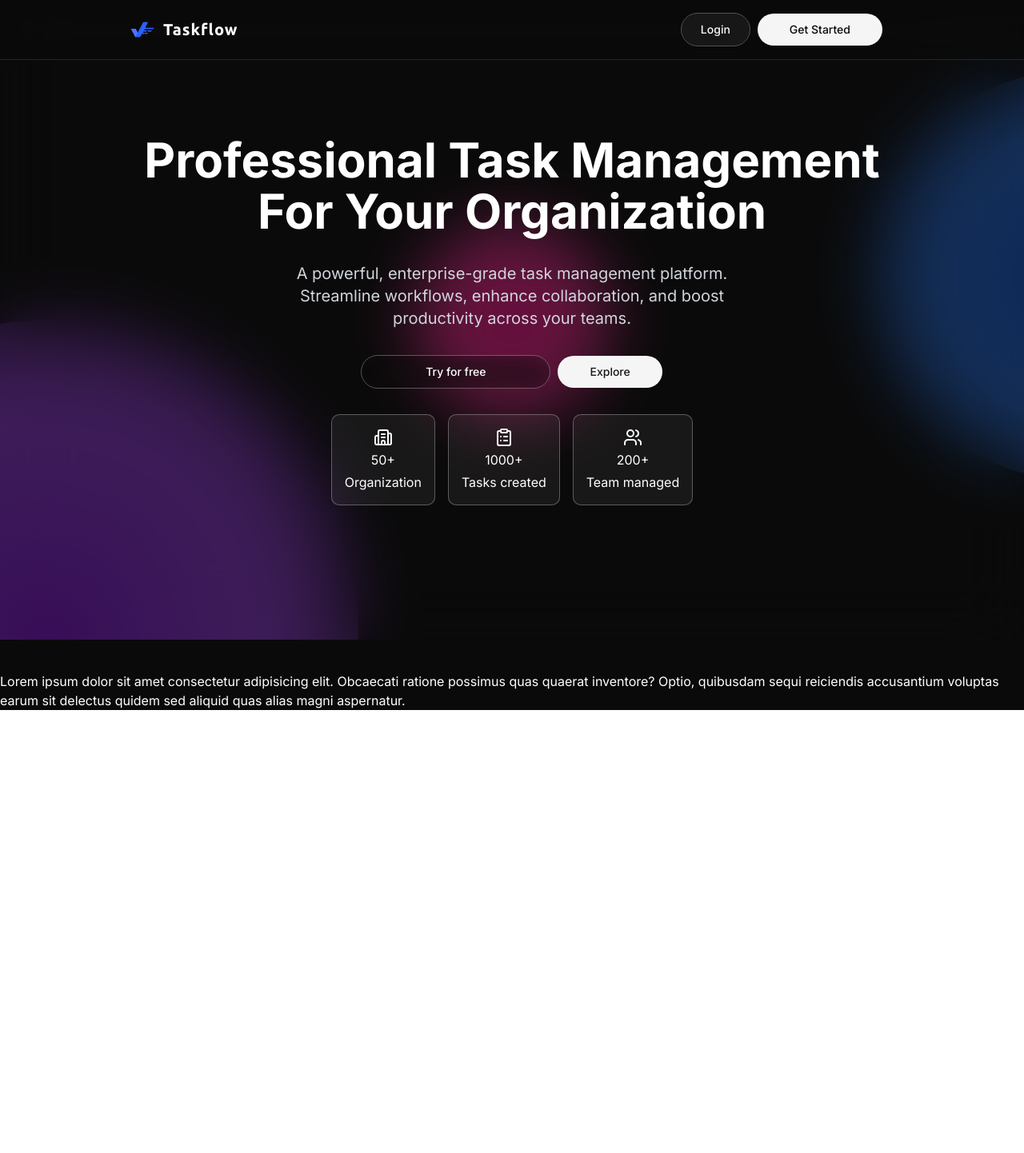
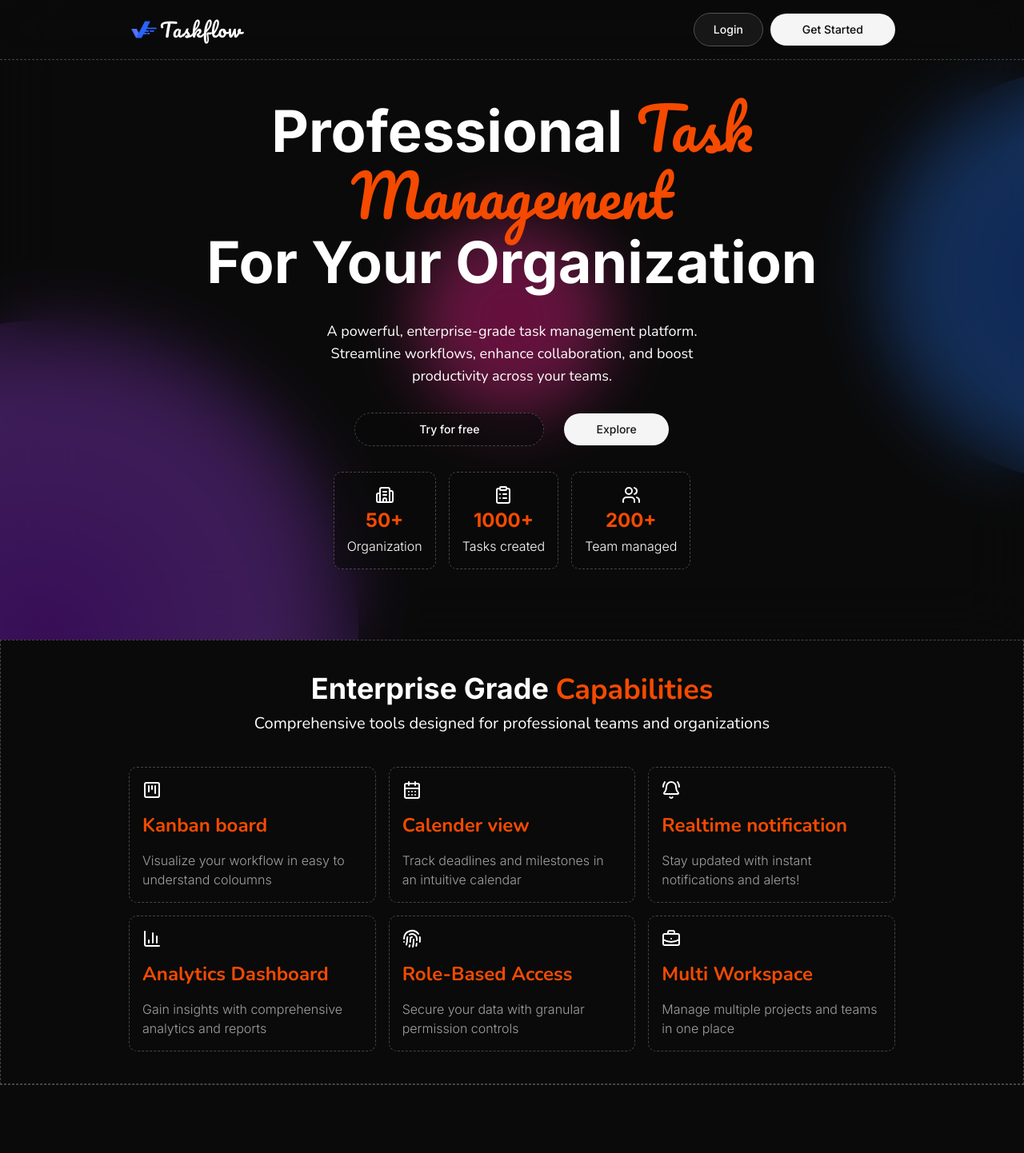
Before and after one commit to divybajpai05/Taskflow, a React (Vite) app in the folder client/: page / in a window 1280 px wide. Shown: the top 1442 px of the page at 80% size. Before the commit the page ends 888 px from the top, so only its background shows below. Built offline with nearby package versions, Linux system fonts and the light colour scheme.

Commit message:
capability section added

```diff
--- a/client/src/components/landingpage/AuthDialog.tsx
+++ b/client/src/components/landingpage/AuthDialog.tsx
@@ -3,7 +3,15 @@ import Signin from "./Signin";
 import Signup from "./Signup";
 import { Button } from "../ui/button";
 
-export default function AuthDialogs() {
+interface AuthDialogsProps {
+  trigger?: React.ReactNode;
+  renderDefaultButtons?: boolean;
+}
+
+export default function AuthDialogs({
+  trigger,
+  renderDefaultButtons = true,
+}: AuthDialogsProps) {
   const [isSigninOpen, setIsSigninOpen] = useState(false);
   const [isSignupOpen, setIsSignupOpen] = useState(false);
 
@@ -19,19 +27,29 @@ export default function AuthDialogs() {
 
   return (
     <>
+      {renderDefaultButtons && (
+        <div className="flex flex-row gap-2">
           <Button
             onClick={openSignin}
-        className="border-neutral-600 sm:px-6 sm:py-5 rounded-full cursor-pointer"
+            className="shine-glass border-neutral-600 sm:px-6 sm:py-5 sm:rounded-full cursor-pointer"
           >
             Login
           </Button>
           <Button
-        className="cursor-pointer sm:px-10 sm:py-5 rounded-full text-neutral-950"
+            className="cursor-pointer sm:px-10 sm:py-5 sm:rounded-full text-neutral-950"
             variant={"secondary"}
             onClick={openSignup}
           >
             Get Started
           </Button>
+        </div>
+      )}
+
+      {trigger && (
+        <div onClick={openSignup}>
+          {trigger}
+        </div>
+      )}
 
       <Signin
         open={isSigninOpen}
--- /dev/null
+++ b/client/src/components/landingpage/Capabilities.tsx
@@ -0,0 +1,71 @@
+import {
+  BellRing,
+  BriefcaseBusiness,
+  CalendarDays,
+  ChartColumn,
+  FingerprintPattern,
+  SquareKanban,
+} from "lucide-react";
+
+const capabilityItems = [
+  {
+    icon: <SquareKanban />,
+    title: "Kanban board",
+    description: "Visualize your workflow in easy to understand coloumns",
+  },
+  {
+    icon: <CalendarDays />,
+    title: "Calender view",
+    description: "Track deadlines and milestones in an intuitive calendar",
+  },
+
+  {
+    icon: <BellRing />,
+    title: "Realtime notification",
+    description: "Stay updated with instant notifications and alerts!",
+  },
+  {
+    icon: <ChartColumn />,
+    title: "Analytics Dashboard",
+    description: "Gain insights with comprehensive analytics and reports",
+  },
+  {
+    icon: <FingerprintPattern />,
+    title: "Role-Based Access",
+    description: "Secure your data with granular permission controls",
+  },
+  {
+    icon: <BriefcaseBusiness />,
+    title: "Multi Workspace",
+    description: "Manage multiple projects and teams in one place",
+  },
+];
+
+export default function Capabilities() {
+  return (
+    <div className=" flex flex-col gap-10 justify-center items-center">
+      <div className="">
+        <h1 className="text-4xl text-center font-bold mb-2">
+          Enterprise Grade{" "}
+          <span className="text-orange-600 special-font">Capabilities</span>
+        </h1>
+        <p className="text-center special-font font-light text-xl">
+          Comprehensive tools designed for professional teams and organizations
+        </p>
+      </div>
+
+      <div className="grid grid-cols-1 sm:grid-cols-3 gap-4">
+        {capabilityItems.map((item, index) => (
+          <div
+            key={index}
+            className="shine-glass w-full sm:w-auto flex flex-col gap-4 border border-dashed border-neutral-400/40 p-4 rounded-lg"
+          >
+            {item.icon}
+            <p className="text-orange-600 font-bold special-font text-2xl">{item.title}</p>
+            <p className="font-light text-neutral-400">{item.description}</p>
+          </div>
+        ))}
+      </div>
+    </div>
+  );
+}
--- a/client/src/components/landingpage/Footer.tsx
+++ b/client/src/components/landingpage/Footer.tsx
@@ -1,10 +1,28 @@
+import { Link } from "react-router-dom";
+
 export default function Footer() {
   return (
-    <div className="relative bg-neutral-950 text-white">
-      Lorem ipsum dolor sit amet consectetur adipisicing elit. Obcaecati ratione
-      possimus quas quaerat inventore? Optio, quibusdam sequi reiciendis
-      accusantium voluptas earum sit delectus quidem sed aliquid quas alias
-      magni aspernatur.
+    <div className="relative flex flex-col sm:flex-row sm:items-center justify-between bg-neutral-950 text-white px-4 sm:px-10 py-10 sm:py-20 lg:px-40 border-t border-dashed border-neutral-400/40">
+      <div className="flex flex-col gap-2">
+        <div className="flex flex-row items-center">
+          <img src="logo.png" alt="logo" className="w-12 sm:w-10" />
+          <h1 className="pacifico-regular text-2xl font-bold tracking-wider">
+            Taskflow
+          </h1>
+        </div>
+        <p className="font-light">Task & Team management software.</p>
+      </div>
+
+      <div className="font-light">
+        <span> Developed by </span>{" "}
+        <Link
+          className="hover:underline underline-offset-4 text-orange-600 pacifico-regular"
+          to={"https://origincreativeagency.com/"}
+          target="_blank"
+        >
+          origincreativeagency.com
+        </Link>
+      </div>
     </div>
   );
 }
--- a/client/src/components/landingpage/Header.tsx
+++ b/client/src/components/landingpage/Header.tsx
@@ -2,15 +2,20 @@ import AuthDialogs from "./AuthDialog";
 
 export default function Header() {
   return (
-    <header className="z-10 bg-neutral-950/50 backdrop-blur-md flex flex-row justify-between items-center px-10 py-4 lg:px-40 text-white border-b border-b-neutral-800 fixed w-full">
-      <div className="flex flex-row gap-2 items-center">
-        <img src="logo.png" alt="logo" width={36} />
-        <h1 className="special-font text-xl font-semibold tracking-wider">
-          Taskflow
-        </h1>
+    <header className="z-10 bg-neutral-950/50 backdrop-blur-md flex flex-row justify-between items-center px-4 sm:px-10 py-2 sm:py-4 lg:px-40 text-white border-b border-dashed border-neutral-400/40 fixed w-full">
+      <div className="flex flex-row items-center">
+        <img src="logo.png" alt="logo" className="w-12 sm:w-10" />
+        <div className="sm:flex flex-col cursor-pointer">
+          <h1 className="pacifico-regular text-2xl font-bold tracking-wider">
+            Taskflow
+          </h1>
+          {/* <span className="text-xs italic self-end -m-2 font-bo">
+            by origin
+          </span> */}
+        </div>
       </div>
-      <div className="flex flex-row items-center gap-2">
-        <AuthDialogs/>
+      <div className="">
+        <AuthDialogs renderDefaultButtons={true} />
       </div>
     </header>
   );
--- a/client/src/components/landingpage/Hero.tsx
+++ b/client/src/components/landingpage/Hero.tsx
@@ -1,11 +1,29 @@
 import { RadialGlow } from "@/components/ui/gloweffect";
 import { Button } from "../ui/button";
 import { Building2, ClipboardList, Users } from "lucide-react";
-import { Activity } from "react";
+import AuthDialogs from "./AuthDialog";
+
+const HeroSectionHightlight = [
+  {
+    icon: <Building2 />,
+    value: "50+",
+    text: "Organization",
+  },
+  {
+    icon: <ClipboardList />,
+    value: "1000+",
+    text: "Tasks created",
+  },
+  {
+    icon: <Users />,
+    value: "200+",
+    text: "Team managed",
+  },
+];
 
 export default function Hero() {
   return (
-    <div className="relative h-screen">
+    <div className="relative h-full sm:h-screen">
       <div className="fixed inset-0 overflow-hidden">
         <RadialGlow
           color="purple"
@@ -27,21 +45,31 @@ export default function Hero() {
         />
       </div>
 
-      <div className="flex items-center relative px-10 xl:px-40 text-center h-dvh bg-neutral-950/60 backdrop-blur-2xl">
-        <div className="text-white">
-          <h1 className="text-4xl lg:text-6xl font-bold text-white mb-8 leading-16">
-            Professional Task Management <br />
-            For Your Organization
+      <div className="flex items-center relative py-10 sm:pt-0 px-4 sm:px-10 xl:px-40 text-center h-full bg-neutral-950/60 backdrop-blur-2xl">
+        <div className="text-white mt-12 sm:mt-18">
+          <h1 className=" text-4xl lg:text-7xl font-bold text-white mb-8 sm:leading-20">
+            <span className="">Professional</span>{" "}
+            <span className="pacifico-regular text-orange-600">
+              Task Management
+            </span>{" "}
+            <span></span>
+            <br />
+            For Your <span className="">Organization</span>
           </h1>
-          <p className="text-sm lg:text-xl text-gray-300 antialiased max-w-2/3 m-auto whitespace-pre-line">
+          <p className="special-font text-sm lg:text-lg sm:max-w-2/4 m-auto whitespace-pre-line">
             A powerful, enterprise-grade task management platform. Streamline
             workflows, enhance collaboration, and boost productivity across your
             teams.
           </p>
           <div className="mt-8 flex flex-row gap-2 justify-center">
-            <Button className="px-6 py-4 sm:px-20 sm:py-5 border-neutral-400/50 text-white hover:bg-neutral-400/10 cursor-pointer backdrop-blur-lg rounded-full bg-transparent">
-              Try for free
-            </Button>
+            <AuthDialogs
+              trigger={
+                <Button className="shine-glass px-6 py-4 sm:px-20 sm:py-5 border border-dashed border-neutral-400/40 text-white hover:bg-neutral-400/10 cursor-pointer backdrop-blur-lg rounded-full bg-transparent">
+                  Try for free
+                </Button>
+              }
+              renderDefaultButtons={false}
+            />
             <Button
               className="px-4 py-4 sm:px-10 sm:py-5 cursor-pointer rounded-full"
               variant={"secondary"}
@@ -49,24 +77,16 @@ export default function Hero() {
               Explore
             </Button>
           </div>
-          <div className="flex flex-row gap-4 justify-center mt-8 items-center">
-            <div className="flex flex-col gap-1 border border-neutral-400/50 p-4 rounded-lg items-center bg-neutral-400/10">
-              <Building2 />
-              <p>50+</p>
-              <p>Organization</p>
-            </div>
-
-            <div className="flex flex-col gap-1 border border-neutral-400/50 p-4 rounded-lg items-center bg-neutral-400/10">
-              <ClipboardList />
-              <p>1000+</p>
-              <p>Tasks created</p>
-            </div>
-
-            <div className="flex flex-col gap-1 border border-neutral-400/50 p-4 rounded-lg items-center bg-neutral-400/10">
-              <Users />
-              <p>200+</p>
-              <p>Team managed</p>
-            </div>
+          <div className="flex flex-col sm:flex-row gap-4 justify-center mt-8 items-center">
+            {HeroSectionHightlight.map((item) => (
+              <div className="shine-glass flex flex-col w-full sm:w-auto gap-1 border border-dashed border-neutral-400/40 p-4 rounded-lg items-center font-light">
+                {item.icon}
+                <p className="text-orange-600 font-bold text-2xl">
+                  {item.value}
+                </p>
+                <p>{item.text}</p>
+              </div>
+            ))}
           </div>
         </div>
       </div>
--- a/client/src/components/landingpage/Main.tsx
+++ b/client/src/components/landingpage/Main.tsx
@@ -1,13 +1,14 @@
+import Capabilities from "./Capabilities";
 import Hero from "./Hero";
 
 export default function Main() {
   return (
     <main className="flex flex-col min-h-screen">
       <Hero />
-      <div className="relative px-10 lg:px-40 pt-10 bg-neutral-950">
 
+      <div className="relative text-white px-4 sm:px-10 xl:px-40 p-10 bg-neutral-950 border border-dashed border-t border-neutral-400/40">
+        <Capabilities />
       </div>
-
     </main>
   );
 }
--- a/client/src/components/ui/Loading.tsx
+++ b/client/src/components/ui/Loading.tsx
@@ -2,8 +2,8 @@ import { LoaderCircle } from "lucide-react";
 
 export default function Loading() {
   return (
-    <div className="w-dvw h-dvh bg-neutral-950 flex flex-row gap-2 justify-center items-center text-2xl text-white">
-      <p className="animate-pulse font-bold">Taskflow...</p>
+    <div className="w-dvw h-dvh bg-neutral-950 flex flex-row gap-2 justify-center items-center text-2xl text-orange-600">
+      <p className="animate-pulse font-bold ">Taskflow</p>
       <LoaderCircle className="animate-spin" />
     </div>
   );
--- a/client/src/index.css
+++ b/client/src/index.css
@@ -1,5 +1,7 @@
 @import url("https://fonts.googleapis.com/css2?family=Inter:ital,opsz,wght@0,14..32,100..900;1,14..32,100..900&display=swap");
-@import url('https://fonts.googleapis.com/css2?family=Ubuntu:ital,wght@0,300;0,400;0,500;0,700;1,300;1,400;1,500;1,700&display=swap');
+@import url('https://fonts.googleapis.com/css2?family=Nunito:ital,wght@0,200..1000;1,200..1000&display=swap');
+@import url('https://fonts.googleapis.com/css2?family=Pacifico&display=swap');
+
 @import "tailwindcss";
 @import "tw-animate-css";
 @import "shadcn/tailwind.css";
@@ -137,5 +139,45 @@
 }
 
 .special-font{
-   font-family: "Ubuntu", sans-serif;
+   font-family: "Nunito", sans-serif;
 }
+
+.pacifico-regular {
+  font-family: "Pacifico", cursive;
+  font-weight: 400;
+  font-style: normal;
+}
+
+.shine-glass {
+  position: relative;
+  overflow: hidden;
+  cursor: pointer;
+  backdrop-filter: blur(0);
+}
+
+.shine-glass::before {
+  content: '';
+  position: absolute;
+  top: 0;
+  left: -100%;
+  width: 100%;
+  height: 100%;
+  background: linear-gradient(
+    90deg,
+    transparent,
+    rgba(255, 255, 255, 0.8),
+    rgba(255, 255, 255, 0.4),
+    transparent
+  );
+  filter: blur(2px);
+  transition: left 0.8s cubic-bezier(0.2, 0.9, 0.4, 1.1);
+  pointer-events: none;
+}
+
+.shine-glass:hover::before {
+  left: 100%;
+}
+
+.shine-glass:not(:hover)::before {
+  left: -100%;
+}
```
Also changed, not shown: client/src/components/landingpage/Signin.tsx (+7 -6 lines). Lines whose indentation alone changed are shown as unchanged.
